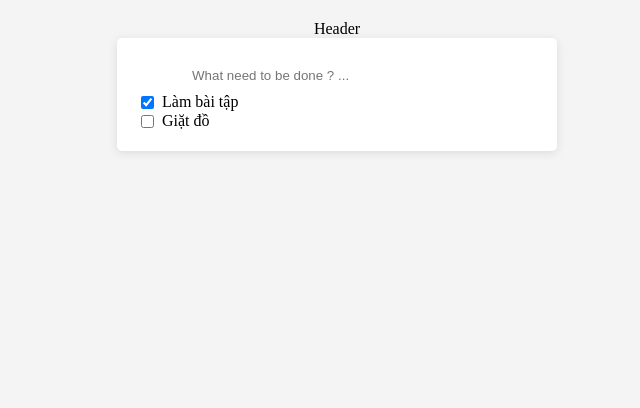
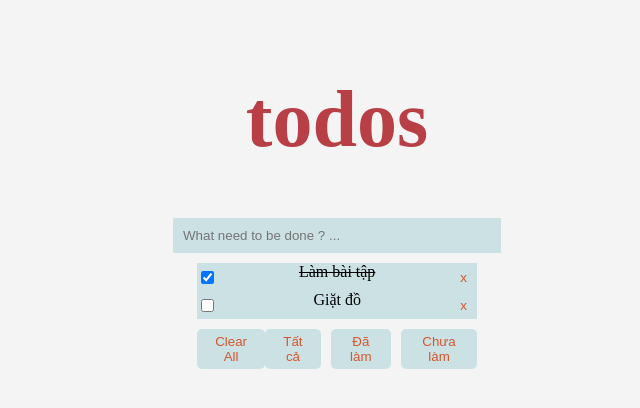
Before and after one commit to ThangMIng/react-todolist, a React (Create React App) app: page / in a window 1280 px wide. Shown: the top 408 px of the page, without its empty margins (303-943 px from the left). Built offline with nearby package versions, Linux system fonts and the light colour scheme.

Commit message:
update chuc nang todolist

```diff
--- a/src/App.css
+++ b/src/App.css
@@ -1,5 +1,7 @@
 .App {
   text-align: center;
+  padding: 0 400px;
+  justify-content: center;
 }
 
 .App-logo {
@@ -62,33 +64,46 @@ h1 {
 .input-text {
   width: 70%;
   padding: 10px;
+  border: 1px;
+  background-color: #cbe1e4;
+  margin-bottom: 10px;
+}
+.list{
+  margin-bottom: 10px;
+  border: 2px;
+}
+.todo{
+  background-color: #cbe1e4;
+}
+.todo-item{
+  padding-bottom: 10px;
+}
+.check{
+  position: relative;
+}
+button {
+  background: #cbe1e4;
+  color: rgb(214, 86, 43);
+  border: none;
+  border-radius: 5px;
+  padding: 5px 10px;
+  cursor: pointer;
+
+}
+button:hover{
+  color: #03010ded;
+}
+.under{
+  justify-content: space-around;
+  display: flex;
+}
+input[type='checkbox'] {
   margin-right: 10px;
-  border: 1px;
 }
-
-button {
-  padding: 10px;
+.list-item{
+  padding: 0 80px;
 }
-
-ul {
-  list-style-type: none;
-  padding: 0;
+.filter-buttons {
+  display: flex;
+  gap: 10px;
 }
-
-li {
-  background: #e9ecef;
-  margin: 5px 0;
-  padding: 10px;
-  border-radius: 5px;
-  display: flex;
-  justify-content: space-between;
-}
-
-li button {
-  background: red;
-  color: white;
-  border: none;
-  padding: 5px 10px;
-  border-radius: 5px;
-  cursor: pointer;
-}
--- a/src/App.js
+++ b/src/App.js
@@ -1,110 +1,79 @@
-
 import './App.css';
 import React from 'react';
+import TodoInput from './TodoInput/index.js';
+import TodoList from './TodoList/index.js';
+import './App.css';
 
 class App extends React.Component {
   constructor(props) {
-    super();
+    super(props);
     this.state = {
       data: [
-        {
-          id: 0,
-          name: 'Làm bài tập',
-          status: true
-        },
-        {
-          id: 1,
-          name: "Giặt đồ",
-          status: false
-        }
+        { id: 0, name: 'Làm bài tập', status: true },
+        { id: 1, name: 'Giặt đồ', status: false }
       ],
-      search: ''
-    }
+      filter: 'all'
+    };
   }
 
   findMax = () => {
-    const { data } = this.state;
-    let max = 0;
-    for (let i = 0; i < data.length; i++) {
-      if (data[i].id > max) {
-        max = data[i].id
-      }
-    }
-    return max;
+    return this.state.data.length ? Math.max(...this.state.data.map(item => item.id)) : 0;
   }
 
-  add = (e) => {
-    const { value } = e.target;
-    const { data } = this.state;
-    const max = this.findMax();
-
-    const newData = [...data, { id: max + 1, name: value, status: false }]
-
-    this.setState({
-      data: newData,
-      search: ''
-    })
-    // console.log(value)
+  addTodo = (name) => {
+    const newData = [...this.state.data, { id: this.findMax() + 1, name, status: false }];
+    this.setState({ data: newData });
   }
 
-  changeSearch = (e) => {
-    const { value } = e.target;
-    this.setState({
-      search: value
-    })
+  editTodo = (id, name) => {
+    this.setState(prevState => ({
+      data: prevState.data.map(item => item.id === id ? { ...item, name } : item),
+    }));
+  }
+
+  toggleTodo = (index) => {
+    this.setState(prevState => ({
+      data: prevState.data.map((item, idx) => idx === index ? { ...item, status: !item.status } : item)
+    }));
+  }
+
+  deleteTodo = (id) => {
+    this.setState(prevState => ({
+      data: prevState.data.filter(item => item.id !== id)
+    }));
+  }
+
+  setFilter = (filter) => {
+    this.setState({ filter });
+  }
+  clearAll = () =>{
+    this.setState({data: []});
   }
 
   render() {
+    const { data, filter } = this.state;
 
-    // const abc = this.state.data;
-    // const test = this.state.test;
-    const { data, search } = this.state;
+    const filteredData = data.filter(item => {
+      if (filter === 'completed') return item.status;
+      if (filter === 'incomplete') return !item.status;
+      return true;
+    });
 
     return (
       <div className="App">
-        <div>Header</div>
-
-        <div class="container">
-          <input
-            class="input-text"
-            value={search}
-            onChange={(e) => this.changeSearch(e)}
-            onKeyDown={(e) => {
-              if (e.key === "Enter") {
-                this.add(e)
-              }
-            }}
-            type="text"
-            id="task-input"
-            placeholder="What need to be done ? ..."
-          />
-          {/* <button id="add-task" >Thêm</button> */}
-
-          <div>
-            {
-              data.map((item, index) => {
-                return (
-                  <div key={item.id} style={{ display: 'flex' }}>
-                    <input type='checkbox' checked={item.status} />
-                    <div style={{ display: 'flex', flex: 1, marginLeft: '5px' }}>{item.name}</div>
-                  </div>
-                )
-              })
-            }
-
-
-          </div>
-        </div>
-
-        {/* <div class="container">
-
-        </div> */}
-
-
+        <h1>todos</h1>
+        <TodoInput addTodo={this.addTodo} />
+        <TodoList
+          todos={filteredData}
+          toggleTodo={this.toggleTodo}
+          deleteTodo={this.deleteTodo}
+          editTodo={this.editTodo}
+          setFilter={this.setFilter}
+          clearAll={this.clearAll}
+        />
       </div>
-    )
+    );
   }
-
 }
 
 export default App;
--- /dev/null
+++ b/src/TodoInput/index.js
@@ -0,0 +1,27 @@
+import React, { useState } from 'react';
+import '../App.css';
+
+
+const TodoInput = ({ addTodo }) => {
+  const [inputValue, setInputValue] = useState('');
+
+  const handleAdd = (e) => {
+    if (e.key === 'Enter' && inputValue.trim()) {
+      addTodo(inputValue);
+      setInputValue('');
+    }
+  };
+
+  return (
+    <input
+      className="input-text"
+      value={inputValue}
+      onChange={(e) => setInputValue(e.target.value)}
+      onKeyDown={handleAdd}
+      type="text"
+      placeholder="What need to be done ? ..."
+    />
+  );
+};
+
+export default TodoInput;
--- /dev/null
+++ b/src/TodoList/index.js
@@ -0,0 +1,54 @@
+import React, { useState } from 'react';
+import '../App.css';
+
+
+const TodoList = ({ todos, toggleTodo, deleteTodo, editTodo, setFilter, clearAll }) => {
+  const [idEdit, setIdEdit] = useState(-1);
+
+  return (
+    <div class='list-item'>
+      <div className='list'>
+        {todos.map((item, index) => (
+          <div class='todo' key={item.id} style={{ display: 'flex', alignItems: 'center' }}>
+            <input
+              type='checkbox'
+              checked={item.status}
+              onChange={() => toggleTodo(index)}
+              style={{ marginRight: '10px' }}
+            />
+            {item.id === idEdit ? (
+              <input
+                onKeyDown={(e) => {
+                  if (e.key === 'Enter') {
+                    editTodo(item.id, e.target.value);
+                    setIdEdit(-1);
+                  }
+                }}
+                style={{ flex: 1, marginBottom: '5px' }}
+                defaultValue={item.name}
+              />
+            ) : (
+              <div class='todo-item'
+                onClick={() => setIdEdit(item.id)}
+                style={{ flex: 1, cursor: 'pointer', textDecoration: item.status ? 'line-through' : 'none' }}
+              >
+                {item.name}
+              </div>
+            )}
+            <button class='btn-x' onClick={() => deleteTodo(item.id)}>x</button>
+          </div>
+        ))}
+      </div>
+      <div className='under'>
+        <button className='btn-1' onClick={() => clearAll()}>Clear All</button>
+        <div className='filter-buttons'>
+          <button onClick={() => setFilter('all')}>Tất cả</button>
+          <button onClick={() => setFilter('completed')}>Đã làm</button>
+          <button onClick={() => setFilter('incomplete')}>Chưa làm</button>
+        </div>
+      </div>
+    </div>
+  );
+};
+
+export default TodoList;
```
Also changed, not shown: src/TodoInput/index.css (added).
